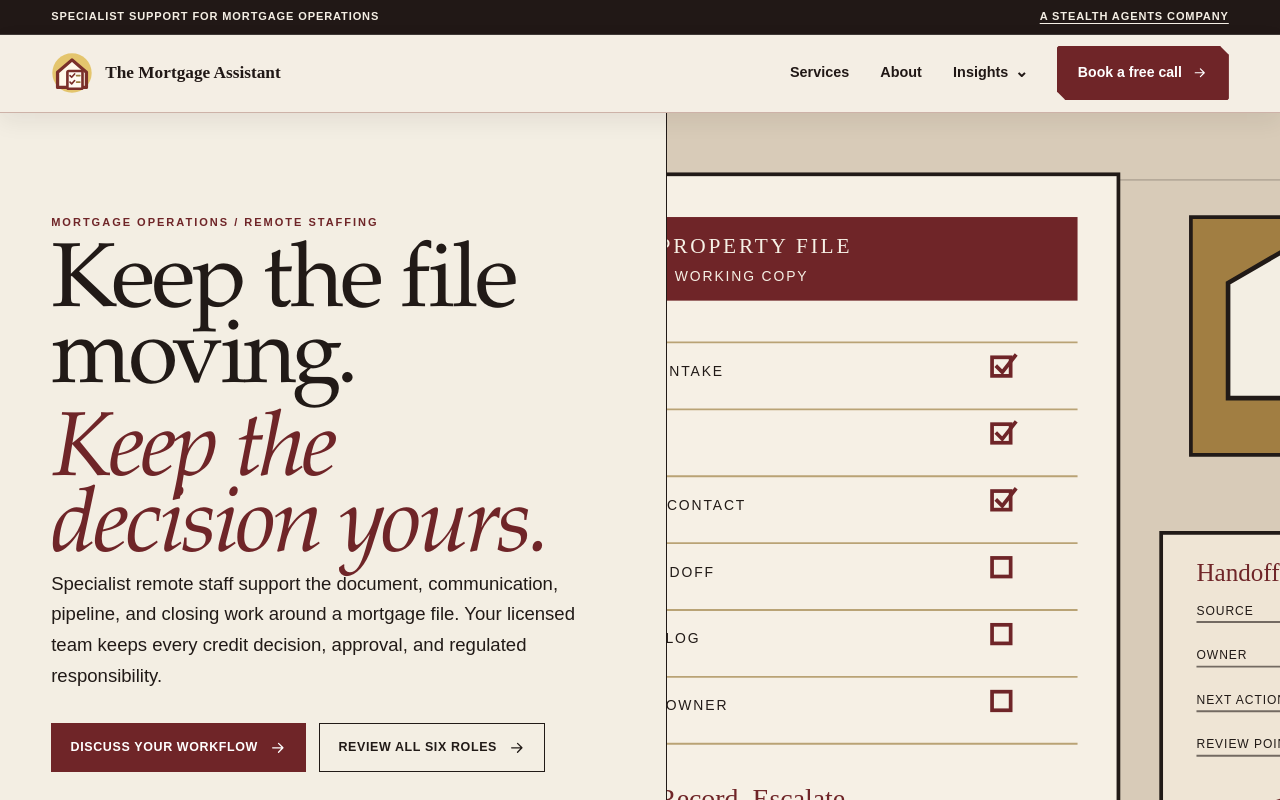
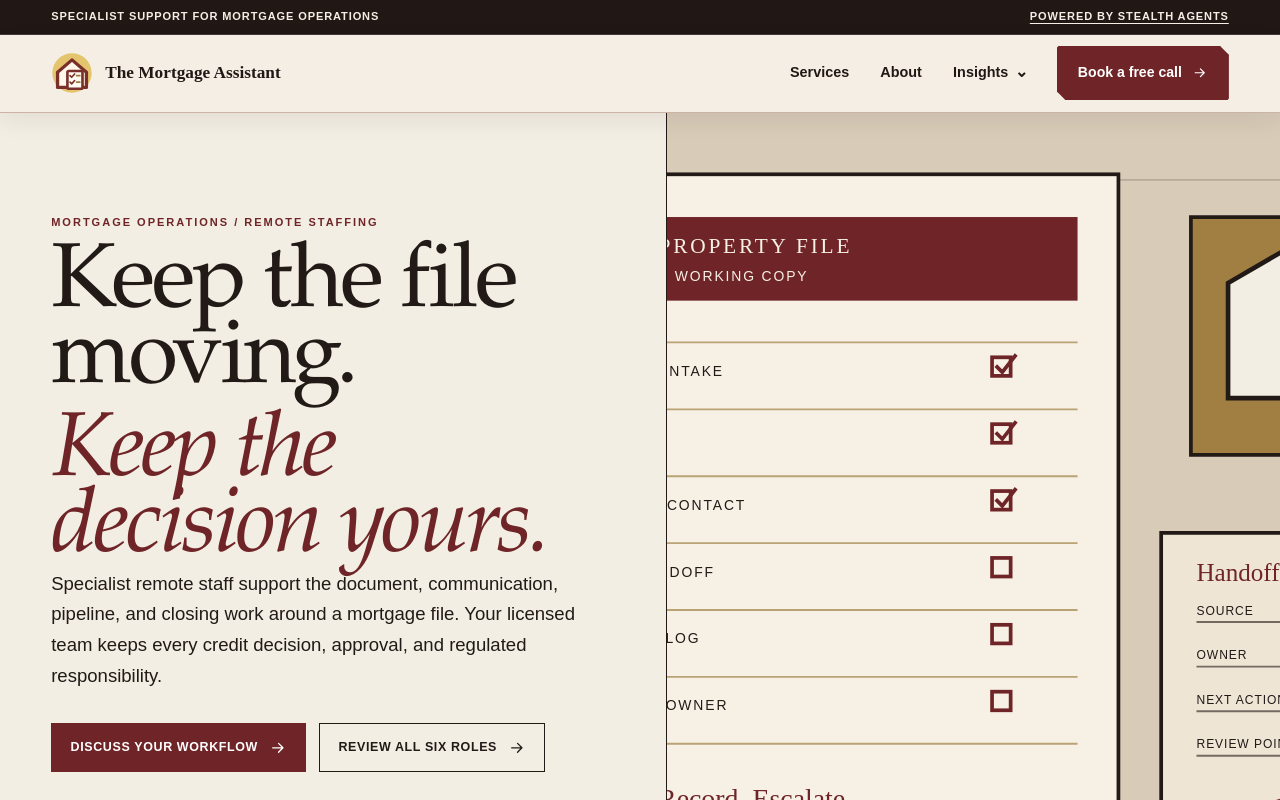
Before and after one commit to coolifystealthagents/the-mortgage-assistant, a Next.js app: page / in a window 1280 px wide. Shown: the top 800 px of the page. Built offline with nearby package versions, Linux system fonts and the light colour scheme.

Commit message:
update header parent attribution

```diff
--- a/components/SiteChrome.tsx
+++ b/components/SiteChrome.tsx
@@ -52,7 +52,7 @@ export function Header() {
     <>
       <div className="utility-strip">
         <span>Specialist support for mortgage operations</span>
-        <a href="https://stealthagents.com" target="_blank" rel="noopener noreferrer">A Stealth Agents Company</a>
+        <a href="https://stealthagents.com" target="_blank" rel="noopener noreferrer">Powered by Stealth Agents</a>
       </div>
       <header className="site-header">
         <Link className="brand" href="/" aria-label={`${site.name} home`}>
```
Also changed, not shown: 2 other files (tests, documents, lock files or other folders).
